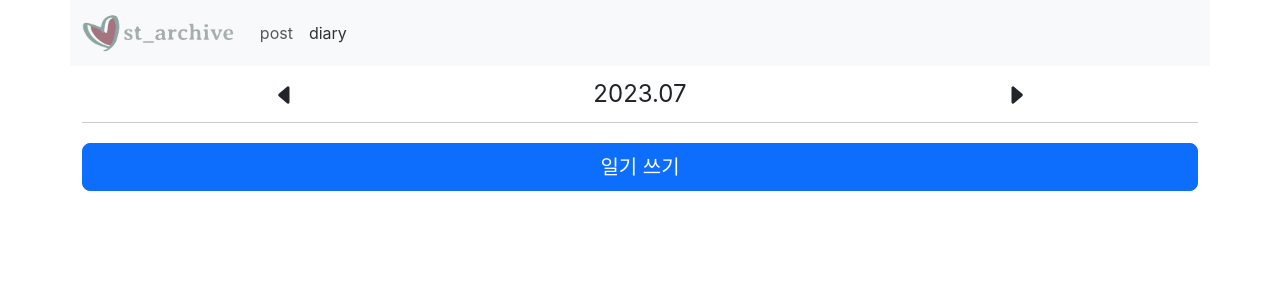
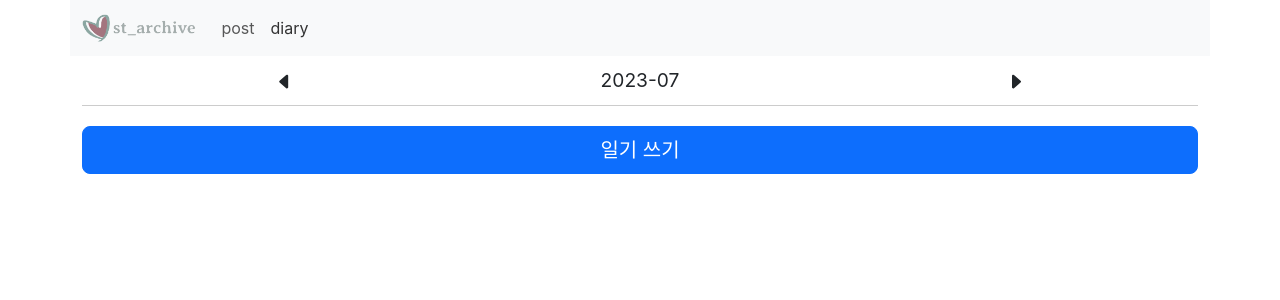
Before and after one commit to do-huni/byeolPWA, a React app: page /diary/post in a window 1280 px wide. Both pictures are taken after a click on the button "diary". Shown: the top 300 px of the page. Built offline with nearby package versions, Linux system fonts and the light colour scheme; a web font is replaced by a local one.

Commit message:
Add homepage

```diff
--- a/src/Routes/Calendar.js
+++ b/src/Routes/Calendar.js
@@ -71,7 +71,7 @@ const RenderCells = ({ currentMonth, selectedDate }) => {
     let diaryList = useSelector((state) => state.diaryList);
 
 	useEffect(()=>{
-	  byeolDB.getDiary(format(currentMonth, "yyyy.MM")).then((result)=>{
+	  byeolDB.getDiary(format(currentMonth, "yyyy-MM")).then((result)=>{
 		  dispatch(updateDiaryList(result.filter(i=> (new Date(i.date)).getDate() == clickedDate)));
 	  })
 	},[clickedDate])
--- a/src/Routes/DPost.js
+++ b/src/Routes/DPost.js
@@ -95,7 +95,7 @@ const modules = {
 		onChange={date => setDate(date)}
 		className = "shadow-none form-control col-md-auto"
 		locale={ko}
-		dateFormat="yyyy.MM.dd"
+		dateFormat="yyyy-MM-dd"
 		/>
 	</div>
 	<Row><Col>오늘의 감정</Col></Row>
@@ -121,7 +121,7 @@ const modules = {
 
       <div className="d-grid gap-2">
 	<Button variant="dark" size="lg" style ={{margin: "10px 0"}} onClick ={()=>{
-			byeolDB.addDiary(format(date, "yyyy.MM"), format(date,"yyyy.MM.dd"), emotion, value, ()=>{
+			byeolDB.addDiary(format(date, "yyyy-MM"), format(date,"yyyy-MM-dd"), emotion, value, ()=>{
 				navigate(`/diary`)
 			})}}
 		>작성하기</Button>
--- a/src/Routes/DUpdate.js
+++ b/src/Routes/DUpdate.js
@@ -105,7 +105,7 @@ const modules = {
 		onChange={date => setDate(date)}
 		className = "shadow-none form-control col-md-auto"
 		locale={ko}
-		dateFormat="yyyy.MM.dd"
+		dateFormat="yyyy-MM-dd"
 		readOnly = {true}
 		/>
 	</div>
--- a/src/Routes/Diary.js
+++ b/src/Routes/Diary.js
@@ -29,7 +29,7 @@ return (
 				{borderBottom: "1px solid #ccc",
 				margin: "0 0 10px 0",
 				padding: "10px",
-				fontSize: "1.5rem"}
+				fontSize: "1.2rem"}
 			}>
 			<Col onClick={()=>{
 					dispatch(edit({ifminus: true}));
--- a/src/Routes/DiaryItem.js
+++ b/src/Routes/DiaryItem.js
@@ -14,7 +14,7 @@ const DiaryItem = ({ id, emotion, content, date }) => {
 	}
   	let diaryDate = useSelector((state) => state.diaryDate);
     const navigate = useNavigate();
-    const strDate = format(new Date(date), "yyyy.MM.dd")
+    const strDate = format(new Date(date), "yyyy-MM-dd")
     const goDetail = () => {
         navigate(`/diary/${id}`);
     }
--- a/src/Routes/Navbar.js
+++ b/src/Routes/Navbar.js
@@ -13,8 +13,8 @@ function Navbars(){
             <img
               alt=""
               src= {process.env.PUBLIC_URL +"/img/427111LogoCut.png"}
-              width = "160dvh"
-			  height = "40dvh"
+              width = "120dvh"
+			  height = "30dvh"
               className="d-inline-block align-top"
             />{' '}
 		  </Navbar.Brand>
--- a/src/Routes/Update.js
+++ b/src/Routes/Update.js
@@ -66,9 +66,9 @@ const modules = {
     <Form>
 
       <div className="d-grid gap-2">
-      	<Button variant="dark" size="lg" onClick = {()=>{
+      	<Button variant="dark" size="lg" style ={{margin: "10px 0"}} onClick = {()=>{
 				  byeolDB.editItem(clName,title,value, id, ()=>{navigate(`/detail/${clName}/${id}`)})
-			  }}>edit</Button>
+			  }}>수정하기</Button>
 	  </div>
     </Form>
 </Container>
--- a/src/store.js
+++ b/src/store.js
@@ -58,13 +58,13 @@ let diaryList = createSlice({
 	id: 0,
 	emotion: 0,
 	content: "일기 내용",
-	date: "2001.12.10"
+	date: "2001-12-10"
 	},
 	{
 	id: 1,
 	emotion: 0,
 	content: "일기 내용",
-	date: "2001.07.15"
+	date: "2001-07-15"
 	}
 ],
 	reducers:{
@@ -77,18 +77,18 @@ let diaryList = createSlice({
 
 let diaryDate = createSlice({
 	name: "diaryDate",
-	initialState: format(new Date(), "yyyy.MM"),
+	initialState: format(new Date(), "yyyy-MM"),
 	reducers:{
 		edit(state, action){
 			let copy = new Date(state);
 			if (action.payload.ifminus){
 				return format(sub(copy, {
 					months: 1
-				}),"yyyy.MM")
+				}),"yyyy-MM")
 			} else{
 				return format(add(copy, {
 					months: 1
-				}),"yyyy.MM")
+				}),"yyyy-MM")
 			}
 		}
 	}
```
Also changed, not shown: 7 other files (tests, documents, lock files or other folders).
